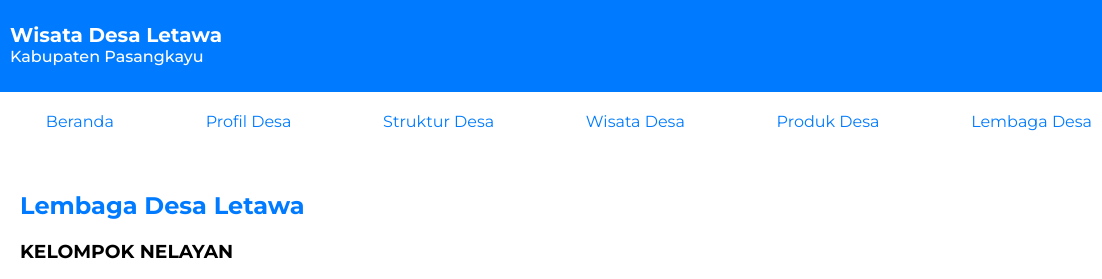
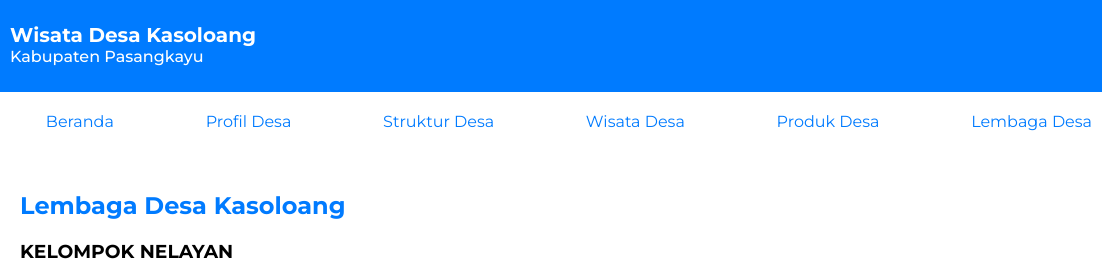
Before and after one commit to wisaatdesakasoloang/wisatadesakasoloang.github.io, a plain HTML site: page Lembaga Desa.html in a window 1280 px wide. Shown: the top 279 px of the page, 0-1102 px from the left. Drawn offline with Linux system fonts and the light colour scheme.

Commit message:
Update Lembaga Desa.html

```diff
--- a/Lembaga Desa.html
+++ b/Lembaga Desa.html
@@ -18,7 +18,7 @@
             <a href="index.html" class="main-page-link">
             <div class="header-content">
                 <div class="text-container">
-                    <h1>Wisata Desa Letawa</h1>
+                    <h1>Wisata Desa Kasoloang</h1>
                     <p>Kabupaten Pasangkayu</p>
                 </div>
                 <div class="logo-container">
@@ -61,7 +61,7 @@
 
         <div class="content">
             <article class="artikel">
-                <h2>Lembaga Desa Letawa</h2>
+                <h2>Lembaga Desa Kasoloang</h2>
 
                 <h3>KELOMPOK NELAYAN</h3>
                 <p>
```
